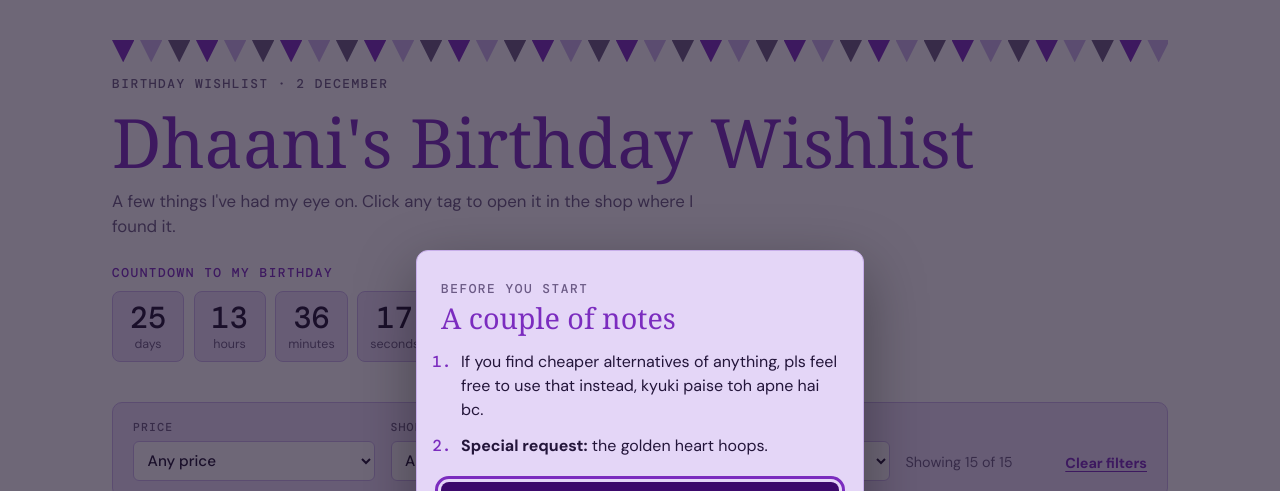
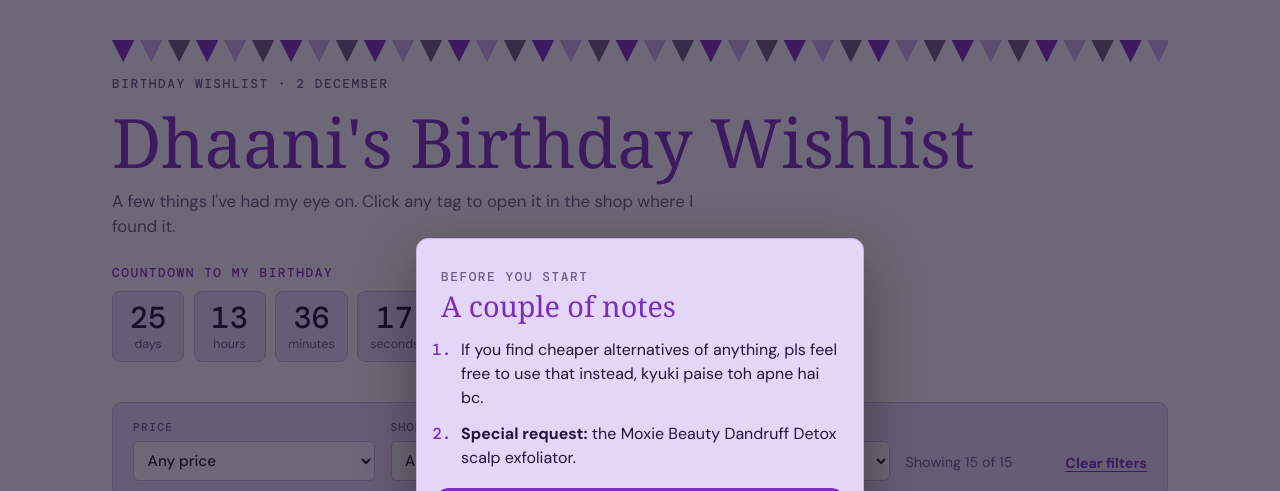
Before and after one commit to DHAANIBAHL/Birthday-wishlist, a plain HTML site: page index.html in a window 1280 px wide. Shown: the top 491 px of the page. Drawn offline with nearby package versions, Linux system fonts and the light colour scheme; a web font is replaced by a local one.

Commit message:
Make the Moxie scalp exfoliator the special request
Co-Authored-By: Claude Opus 5.5 <noreply@anthropic.com>

```diff
--- a/index.html
+++ b/index.html
@@ -18,7 +18,7 @@
     <h2 id="welcome-title">A couple of notes</h2>
     <ol>
       <li>If you find cheaper alternatives of anything, pls feel free to use that instead, kyuki paise toh apne hai bc.</li>
-      <li><strong>Special request:</strong> the golden heart hoops.</li>
+      <li><strong>Special request:</strong> the Moxie Beauty Dandruff Detox scalp exfoliator.</li>
     </ol>
     <form method="dialog">
       <button type="submit" id="welcome-close" autofocus>Got it, show me the list</button>
```
